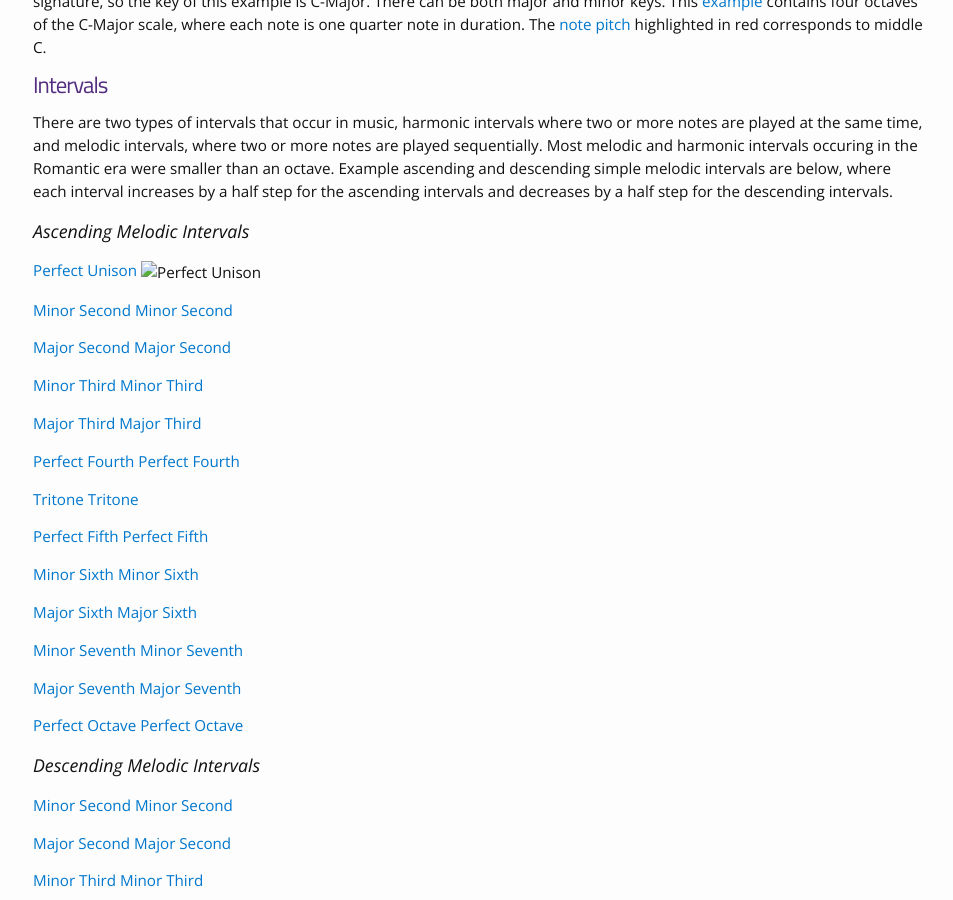
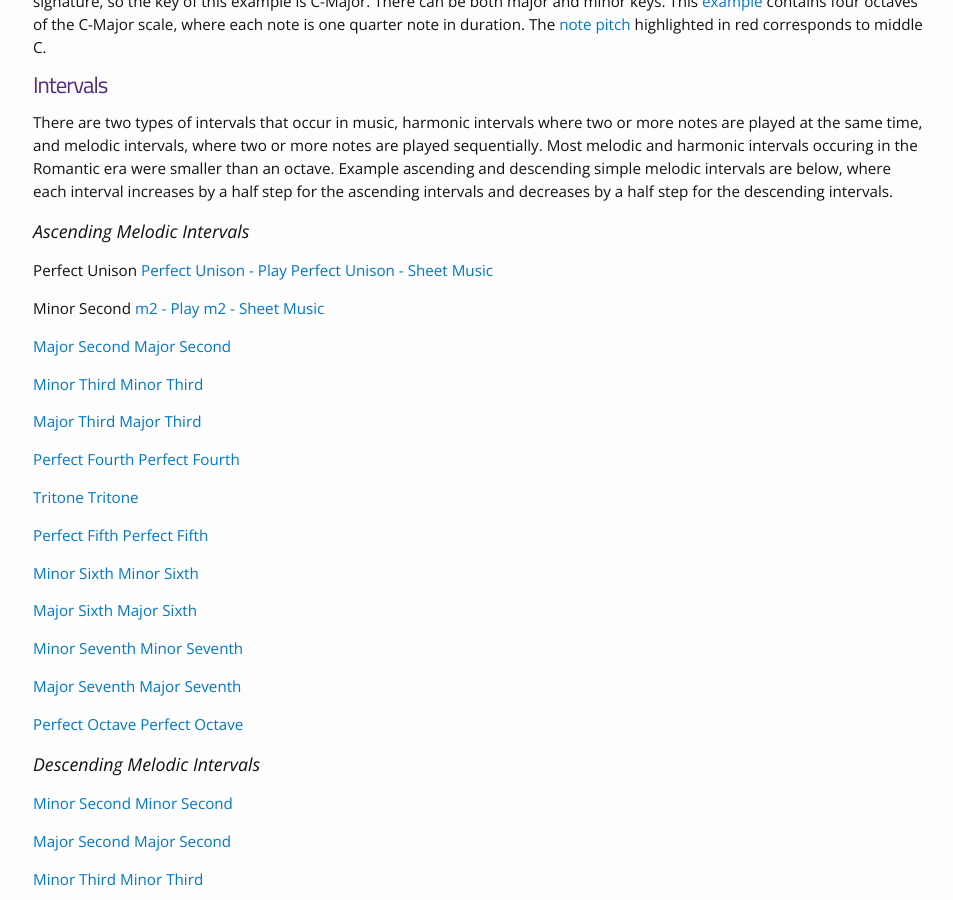
Before and after one commit to aky4wn/Classical-Music-Composition-Using-State-Space-Models, a Jekyll site: the page built from theory.md, in a window 1280 px wide and 900 px high, scrolled down 514 px. Shown: the whole window, without its empty margins (162-1115 px from the left). Built offline with Jekyll 4.4.1, drawn with Linux system fonts in a browser that asks for light colours.

Commit message:
Update theory.md

```diff
--- a/theory.md
+++ b/theory.md
@@ -17,9 +17,9 @@ The key signature indicates the key that the piece is to be played in. For this
 There are two types of intervals that occur in music, harmonic intervals where two or more notes are played at the same time, and melodic intervals, where two or more notes are played sequentially.  Most melodic and harmonic intervals occuring in the Romantic era were smaller than an octave.  Example ascending and descending simple melodic intervals are below, where each interval increases by a half step for the ascending intervals and decreases by a half step for the descending intervals.
 
 ### Ascending Melodic Intervals
-[Perfect Unison]({{ site.url }}/music_theory/unison.mp3) ![Perfect Unison](https://aky4wn.github.io/Classical-Music-Composition-Using-Hidden-Markov-Models/music_theory/unison.png)
+Perfect Unison [Perfect Unison - Play]({{ site.url }}/music_theory/unison.mp3) [Perfect Unison - Sheet Music](https://aky4wn.github.io/Classical-Music-Composition-Using-Hidden-Markov-Models/music_theory/unison.png)
 
-[Minor Second]({{ site.url }}/music_theory/a_minor2nd.mp3) [Minor Second]({{ site.url }}/music_theory/a_minor2nd.pdf)
+Minor Second [m2 - Play]({{ site.url }}/music_theory/a_minor2nd.mp3) [m2 - Sheet Music]({{ site.url }}/music_theory/a_minor2nd.pdf)
 
 [Major Second]({{ site.url }}/music_theory/a_major2nd.mp3) [Major Second]({{ site.url }}/music_theory/a_major2nd.pdf)
 
```
